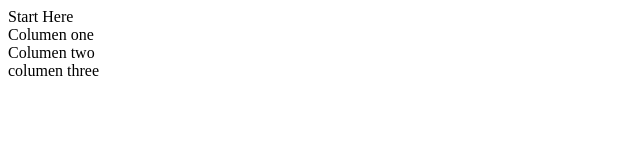
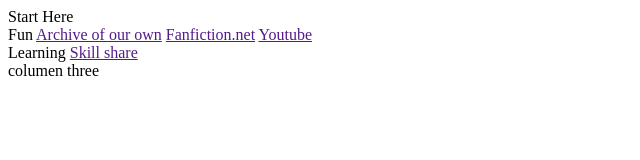
Before and after one commit to grapedragon/start-here, a plain HTML site: page index.html in a window 1280 px wide. Shown: the whole page, without its empty margins (0-640 px from the left). Drawn offline with Linux system fonts and the light colour scheme.

Commit message:
updated index.html
started the skeleton of the columens

```diff
--- a/index.html
+++ b/index.html
@@ -8,13 +8,18 @@
             Start Here
         </header>
         <main>
-            <div>
-                Columen one
+            <div class="col1">
+                Fun
+                <a href="">Archive of our own</a>
+                <a href="">Fanfiction.net</a>
+                <a href="">Youtube</a>
             </div>
-            <div>
-                Columen two
+            <div class="col2">
+                Learning
+                <a href="">Skill share</a>
+                <a href=""> </a>
             </div>
-            <div>
+            <div class="col3">
                 columen three
             </div>
         </main>
```
